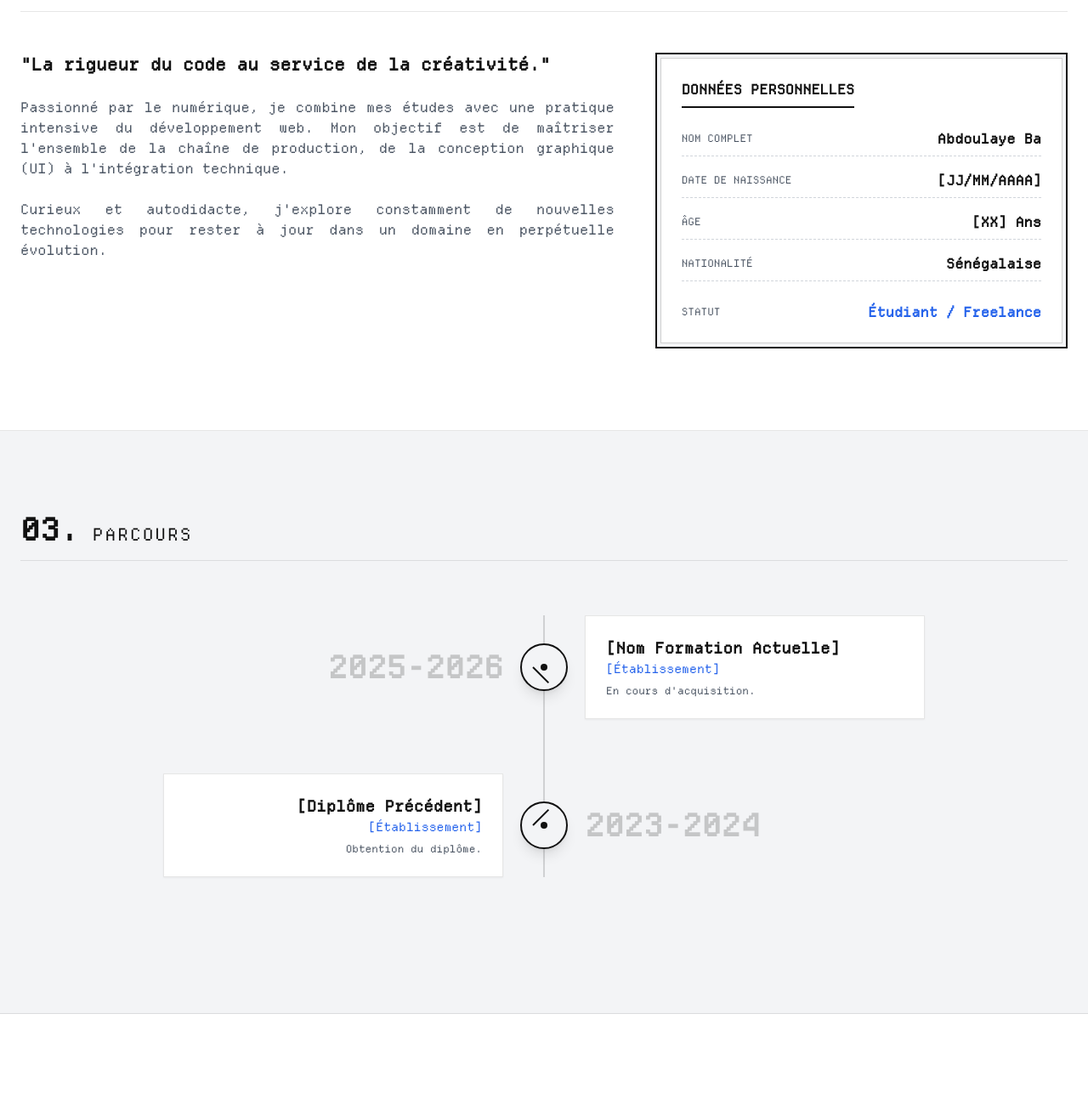
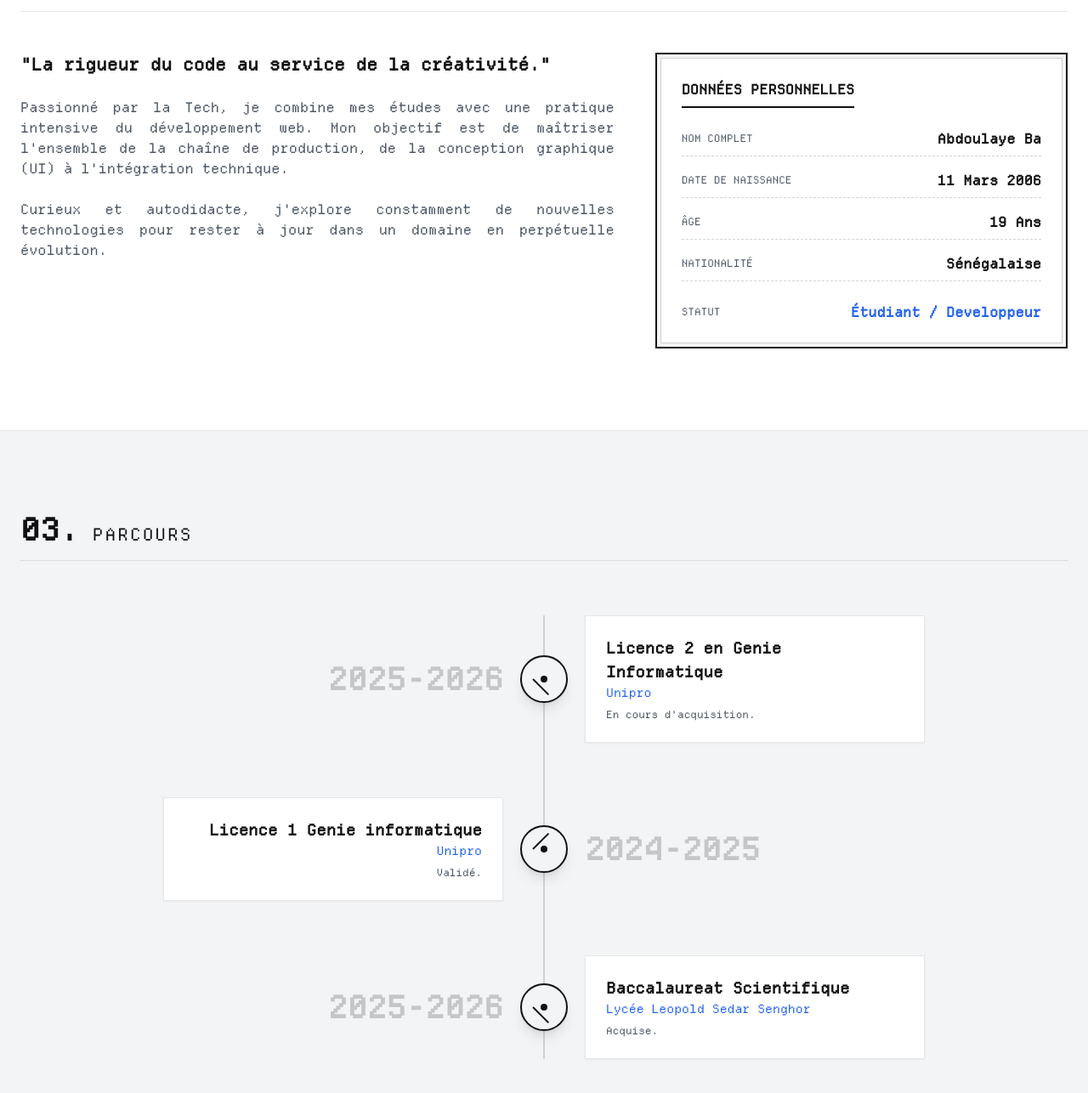
Before and after one commit to 878Abdel/MonPortfolio, a plain HTML site: page index.html in a window 1280 px wide. Shown: the part 1228-2514 px from the top of the page at 85% size. Drawn offline with nearby package versions, Linux system fonts and the light colour scheme.

Commit message:
Updates info perso et education.
education timeline.

```diff
--- a/index.html
+++ b/index.html
@@ -121,7 +121,7 @@
                 <div class="grid md:grid-cols-12 gap-12">
                     <div class="md:col-span-7 space-y-6 text-graphite text-justify">
                         <p class="text-xl text-ink font-bold">"La rigueur du code au service de la créativité."</p>
-                        <p>Passionné par le numérique, je combine mes études avec une pratique intensive du développement web. Mon objectif est de maîtriser l'ensemble de la chaîne de production, de la conception graphique (UI) à l'intégration technique.</p>
+                        <p>Passionné par la Tech, je combine mes études avec une pratique intensive du développement web. Mon objectif est de maîtriser l'ensemble de la chaîne de production, de la conception graphique (UI) à l'intégration technique.</p>
                         <p>Curieux et autodidacte, j'explore constamment de nouvelles technologies pour rester à jour dans un domaine en perpétuelle évolution.</p>
                     </div>
 
@@ -136,11 +136,11 @@
                                     </div>
                                     <div class="flex items-center justify-between border-b border-dashed border-gray-300 pb-2">
                                         <span class="text-xs text-graphite uppercase">Date de Naissance</span>
-                                        <span class="font-bold">[JJ/MM/AAAA]</span>
+                                        <span class="font-bold">11 Mars 2006</span>
                                     </div>
                                     <div class="flex items-center justify-between border-b border-dashed border-gray-300 pb-2">
                                         <span class="text-xs text-graphite uppercase">Âge</span>
-                                        <span class="font-bold">[XX] Ans</span>
+                                        <span class="font-bold">19 Ans</span>
                                     </div>
                                     <div class="flex items-center justify-between border-b border-dashed border-gray-300 pb-2">
                                         <span class="text-xs text-graphite uppercase">Nationalité</span>
@@ -148,7 +148,7 @@
                                     </div>
                                     <div class="flex items-center justify-between pt-2">
                                         <span class="text-xs text-graphite uppercase">Statut</span>
-                                        <span class="font-bold text-accent">Étudiant / Freelance</span>
+                                        <span class="font-bold text-accent">Étudiant / Developpeur</span>
                                     </div>
                                 </div>
                             </div>
@@ -180,8 +180,8 @@
                         </div>
                         <div class="md:w-1/2 md:pl-12 pl-16 w-full">
                             <div class="bg-white p-6 border border-ink/10 hover:border-ink transition-all shadow-sm">
-                                <h3 class="font-bold text-lg">[Nom Formation Actuelle]</h3>
-                                <p class="text-sm text-accent mb-2">[Établissement]</p>
+                                <h3 class="font-bold text-lg">Licence 2 en Genie Informatique</h3>
+                                <p class="text-sm text-accent mb-2">Unipro</p>
                                 <p class="text-xs text-graphite">En cours d'acquisition.</p>
                             </div>
                         </div>
@@ -191,9 +191,9 @@
                     <div class="relative flex flex-col md:flex-row items-center mb-16 group">
                         <div class="md:w-1/2 md:pr-12 md:text-right pl-16 md:pl-0 mb-4 md:mb-0 w-full md:order-1">
                             <div class="bg-white p-6 border border-ink/10 hover:border-ink transition-all shadow-sm">
-                                <h3 class="font-bold text-lg">[Diplôme Précédent]</h3>
-                                <p class="text-sm text-accent mb-2">[Établissement]</p>
-                                <p class="text-xs text-graphite">Obtention du diplôme.</p>
+                                <h3 class="font-bold text-lg">Licence 1 Genie informatique</h3>
+                                <p class="text-sm text-accent mb-2">Unipro</p>
+                                <p class="text-xs text-graphite">Validé.</p>
                             </div>
                         </div>
                         <div class="absolute left-0 md:left-1/2 md:-translate-x-1/2 w-14 h-14 bg-paper border-2 border-ink rounded-full flex items-center justify-center z-10 shadow-lg md:order-2">
@@ -201,7 +201,24 @@
                             <div class="absolute w-2 h-2 bg-ink rounded-full"></div>
                         </div>
                         <div class="md:w-1/2 md:pl-12 pl-16 w-full md:text-left md:order-3">
-                            <span class="text-4xl font-bold text-ink/20 group-hover:text-ink transition-colors duration-500">2023-2024</span>
+                            <span class="text-4xl font-bold text-ink/20 group-hover:text-ink transition-colors duration-500">2024-2025</span>
+                        </div>
+                    </div>
+                <!-- Item 3 -->
+                    <div class="relative flex flex-col md:flex-row items-center mb-16 group">
+                        <div class="md:w-1/2 md:pr-12 md:text-right pl-16 md:pl-0 mb-4 md:mb-0 w-full">
+                            <span class="text-4xl font-bold text-ink/20 group-hover:text-ink transition-colors duration-500">2025-2026</span>
+                        </div>
+                        <div class="absolute left-0 md:left-1/2 md:-translate-x-1/2 w-14 h-14 bg-paper border-2 border-ink rounded-full flex items-center justify-center z-10 shadow-lg">
+                            <div class="w-1/2 h-0.5 bg-ink origin-left rotate-45 transform group-hover:rotate-180 transition-transform duration-700"></div>
+                            <div class="absolute w-2 h-2 bg-ink rounded-full"></div>
+                        </div>
+                        <div class="md:w-1/2 md:pl-12 pl-16 w-full">
+                            <div class="bg-white p-6 border border-ink/10 hover:border-ink transition-all shadow-sm">
+                                <h3 class="font-bold text-lg">Baccalaureat Scientifique</h3>
+                                <p class="text-sm text-accent mb-2">Lycée Leopold Sedar Senghor</p>
+                                <p class="text-xs text-graphite">Acquise.</p>
+                            </div>
                         </div>
                     </div>
                 </div>
```
